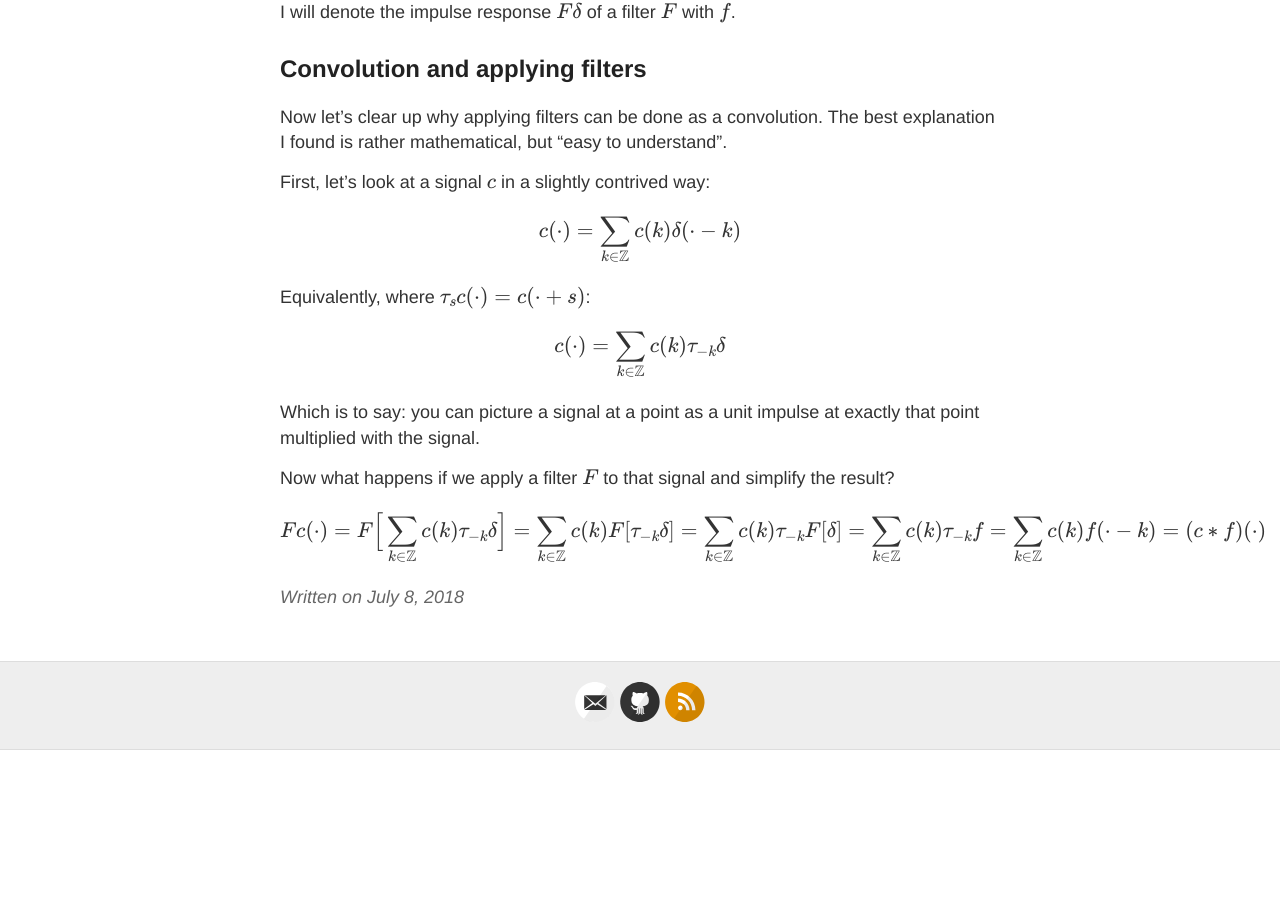
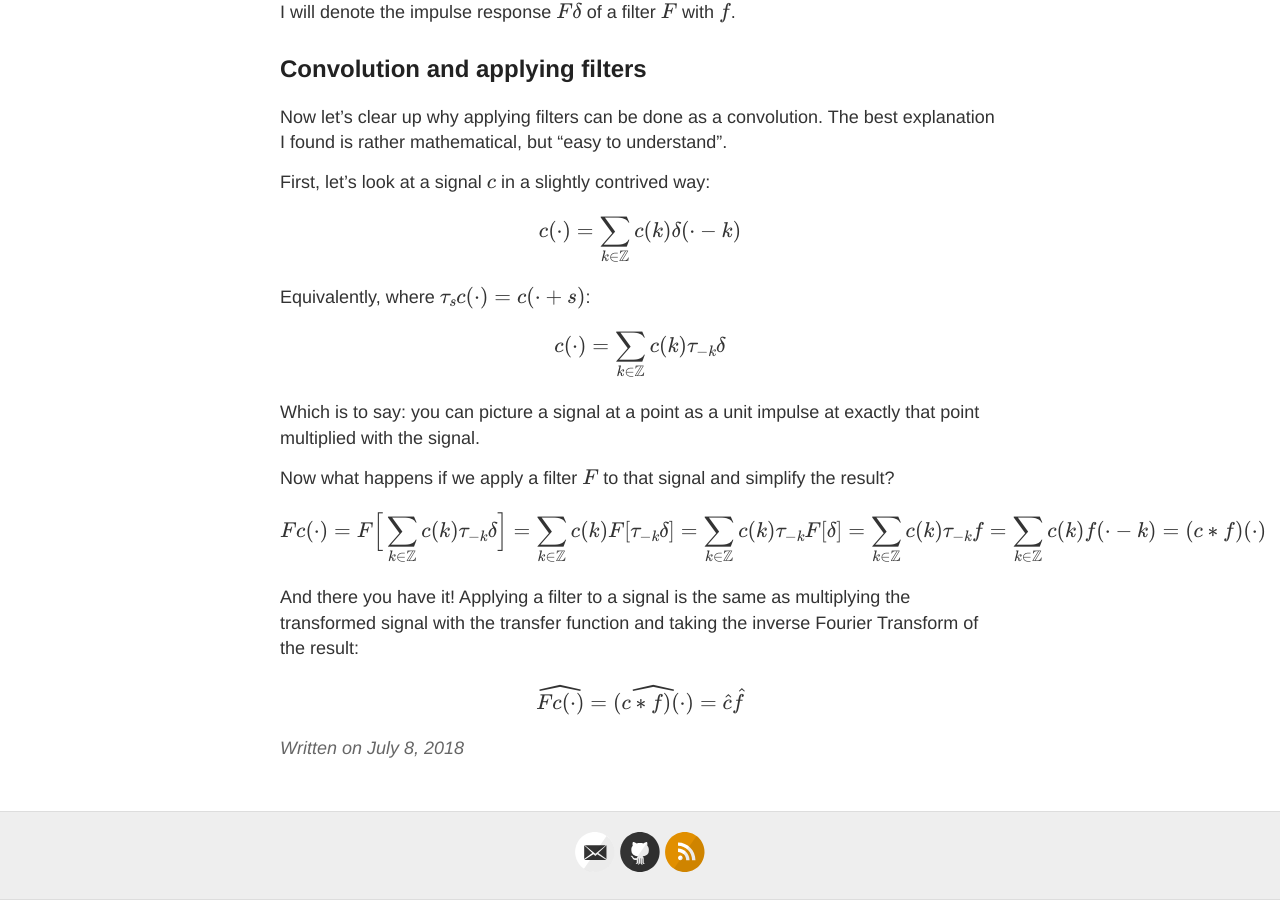
Before and after one commit to barafael/barafael.github.io, a Jekyll site: the page built from _posts/2018-07-8-Impulse-Response-and-Transfer-Function.md, in a window 1280 px wide and 900 px high, scrolled down 2652 px. Built offline with Jekyll 4.4.1, drawn with Linux system fonts in a browser that asks for light colours; formulas are drawn with MathJax 3; a script that is not in the unit is left out; before the commit the page ends 3402 px from its top, so only the background shows below that; some of the changed text lies outside the part shown.

Commit message:
finish post

```diff
--- a/_posts/2018-07-8-Impulse-Response-and-Transfer-Function.md
+++ b/_posts/2018-07-8-Impulse-Response-and-Transfer-Function.md
@@ -71,7 +71,7 @@ $$
 \delta(t) =
 \begin{cases}
 0,  & t \lt 0 \\
-1,  & t == 0\\
+1,  & t = 0\\
 0,  & t \gt 0
 \end{cases}
 $$
@@ -102,5 +102,17 @@ Which is to say: you can picture a signal at a point as a unit impulse at exactl
 
 Now what happens if we apply a filter $F$ to that signal and simplify the result?
 
-$$Fc(\cdot) = F\Big[\sum_{k \in \mathbb{Z}}c(k)\tau_{-k}\delta\Big] = \sum_{k \in \mathbb{Z}}c(k)F[\tau_{-k}\delta] = \sum_{k \in \mathbb{Z}}c(k)\tau_{-k}F[\delta] = \sum_{k \in \mathbb{Z}}c(k)\tau_{-k}f = \sum_{k \in \mathbb{Z}}c(k)f(\cdot - k) = (c \ast f)(\cdot)
 $$
+Fc(\cdot) = F\Big[\sum_{k \in \mathbb{Z}}c(k)\tau_{-k}\delta\Big] = \\
+\sum_{k \in \mathbb{Z}}c(k)F[\tau_{-k}\delta] = \\
+\sum_{k \in \mathbb{Z}}c(k)\tau_{-k}F[\delta] = \\
+\sum_{k \in \mathbb{Z}}c(k)\tau_{-k}f = \\
+\sum_{k \in \mathbb{Z}}c(k)f(\cdot - k) = \\
+(c \ast f)(\cdot)
+$$
+
+And there you have it! Applying a filter to a signal is the same as multiplying the transformed signal with the transfer function and taking the inverse Fourier Transform of the result:
+
+$$
+\widehat{Fc(\cdot)} = \widehat{(c \ast f)(\cdot)} = \hat{c}\hat{f}
+$$
```
Also changed, not shown: other parts of _posts/2018-07-8-Impulse-Response-and-Transfer-Function.md (+1 -1 lines).
